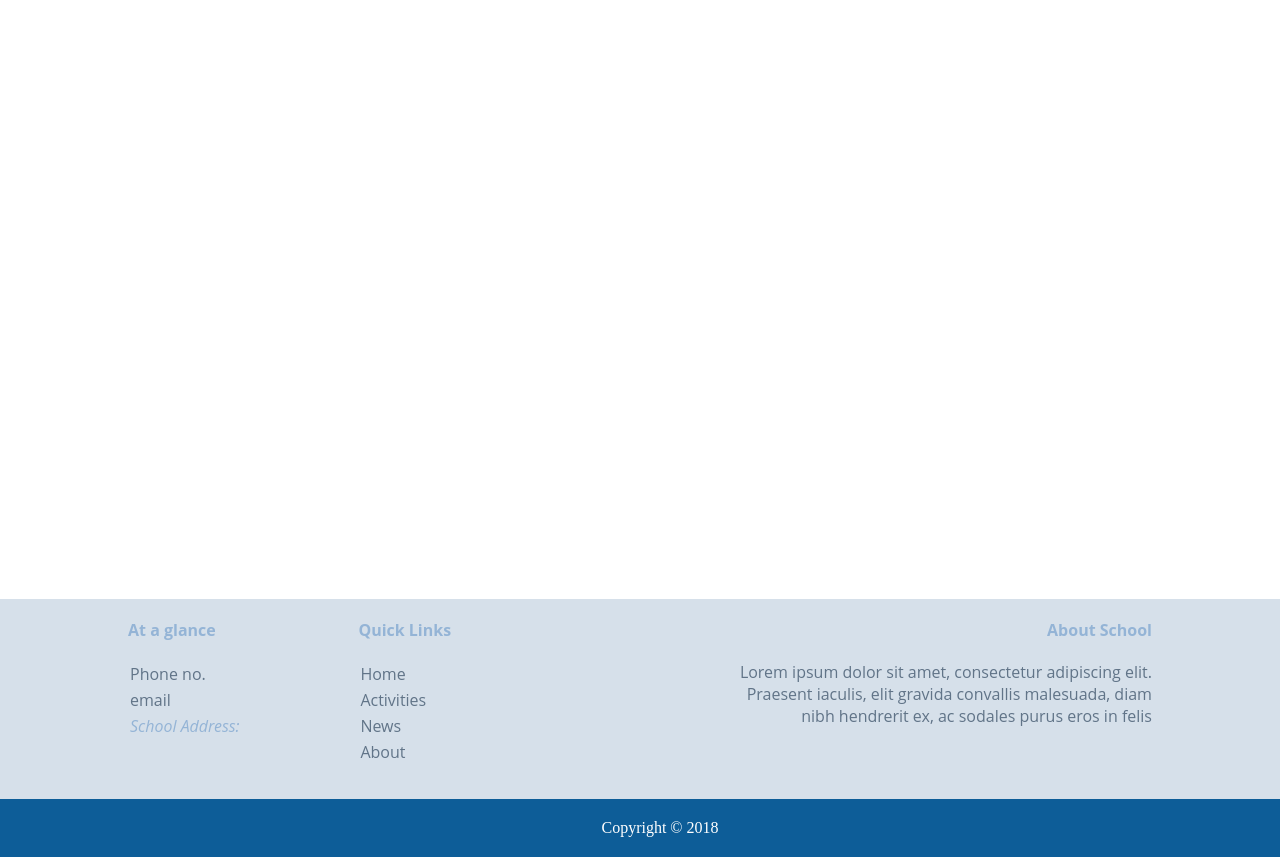
After one commit to SohamNathani/School-Project, a PHP site: page / in a window 1280 px wide. The commit adds this page. Shown: the part 569-1426 px from the top of the page. Run offline with PHP 8.4, Linux system fonts and the light colour scheme.

Commit message:
navbar-footer-1

```diff
--- /dev/null
+++ b/Includes/footer.php
@@ -0,0 +1,81 @@
+<head>
+    <style>
+        *{
+            margin: 0;
+            padding: 0;
+        }
+
+        .grid-container{
+            display: grid;
+            grid-template-columns: 10% 15% 15% 5% auto 10%;
+            height: 200px;
+            width:100%;
+            grid-template-areas:
+            ". At-a-glnce q-link . abt-school .";
+            text-align: center;
+            /* background-color: #E9E7E1; */
+            font-family: 'Open Sans','Times New Roman', Times, serif;
+            color: #94B4D6;
+            background-color:rgba(64,110,157,0.21);
+        }
+        .Q-links {
+            grid-area: q-link;
+            padding:20px 20%;
+            text-align:left;
+        }
+        .At-a-glnce {
+            grid-area: At-a-glnce;
+            padding:20px 20%;
+            text-align: left;
+            padding-left:0px;
+        }
+        .abt-school {
+            grid-area: abt-school;
+            padding:20px 20%;
+            padding-right: 0px;
+            padding-left:150px;
+            text-align:right;
+        }
+
+        /* ul styling */
+        ul{
+            list-style-type: none;
+        }
+        a{
+            text-decoration: none;
+            color:#617488;
+        }
+        a:hover{
+            color:#617488;
+        }
+        .f-li{
+            padding: 2px;
+        }
+    </style>
+</head>
+
+    <div class="grid-container">
+        <div class="Q-links">
+            <h4>Quick Links</h4>
+            <ul style="padding-top:20px">
+                <li class="f-li"><a href="http://" target="_blank" rel="noopener noreferrer">Home</a></li>
+                <li class="f-li"><a href="http://" target="_blank" rel="noopener noreferrer">Activities</a></li>
+                <li class="f-li"><a href="http://" target="_blank" rel="noopener noreferrer">News</a></li>
+                <li class="f-li"><a href="http://" target="_blank" rel="noopener noreferrer">About</a></li>
+            </ul>
+        </div>
+        <div class="At-a-glnce">
+            <h4>At a glance</h4>
+            <ul style="padding-top:20px">
+                <li class="f-li"><a href="tel:+">Phone no.</a></li>
+                <li class="f-li"><a href="mailto:">email</a></li>
+                <li class="f-li"><address>School Address:</address></li>
+            </ul>
+
+        </div>
+        <div class="abt-school">
+            <h4>About School</h4>
+            <p style="padding-top: 20px; color: #617488">Lorem ipsum dolor sit amet, consectetur adipiscing elit. Praesent iaculis, elit gravida convallis malesuada, diam nibh hendrerit ex, ac sodales purus eros in felis</p>
+        </div>
+    </div>
+    <div style="width:100%;background-color:#0D5D98; padding:20px; color:white; text-align:center;">Copyright &copy; 2018</div>
--- a/Includes/navbar.php
+++ b/Includes/navbar.php
@@ -21,16 +21,27 @@
             <ul class="nav-bar" id="toggle" >
             <p id="n-quote">सरस्वती शिक्षा परिषद् मध्यप्रदेश एवं विद्याभारती से सम्बद्ध </p>
 
-                <li><a href="#home">Home</a></li>
-                <li><a href="#news">News</a></li>
-                <li><a href="#activities">Activities</a></li>
-                <li><a href="#about">About Institution</a></li>
+                <li><a class="b-link p-left" href="#home">Home</a></li>
+                <li><a class="b-link" href="#news">News</a></li>
+                <li><a class="b-link" href="#activities">Activities</a></li>
+                <li><a class="b-link" href="#about">About Institution</a></li>
 
             </ul>
         </div>
         </nav>
     </header>
+    <script>
+              $(document).ready(function(){
+                    $(".b-link").click(function() {
+              // remove classes from all
+              $("b-link").removeClass("active1");
+              // add class to the one we clicked
+              $(this).addClass("active1");
+           });
+        });
+    </script>
     <script type="text/javascript">
+
         var nav = document.getElementById("toggle");
         function myFunction(){
 
--- a/activity.php
+++ b/activity.php
@@ -8,7 +8,7 @@
 </head>
 <body>
     <header>
-			<?php include "Includes/navbar.php" ?>
+			<?php include_once "Includes/navbar.php" ?>
 </header>
 	<div class="container-activity">
 		<div class="carousel">
--- a/assets/css/main.css
+++ b/assets/css/main.css
@@ -16,7 +16,8 @@ nav{
 }
 /* Improvements to be done regarding positioning of the list to center */
 .nav-bar li{
-    margin: 88px 6px 10px 7px;
+    margin-top: 72px;
+    /* padding: 100px 6px 10px 7px; */
     /*padding-right: 20px;
     padding-left: 20px;
 */    float: left;
@@ -27,20 +28,24 @@ nav{
     text-decoration: none;
     font-family: 'Segoe UI','Times New Roman',sans-serif;
     font-size: 1.5vw;
-    padding: 0px 16px;
+    padding: 16px;
     transition: 200ms;
 }
 
-.nav-bar li a.active{
-    font-size: 1.7vw;
-    color: #B7D4F9;
-    text-shadow: 2px 4px 8px rgba(0,0,0,1)
+.active1{
+    background-color: #0D5D98;
+    font-size: 1.5vw;
+    color: antiquewhite;
+    /* border-bottom: 2px solid white; */
 }
 
-.nav-bar li a:hover:not(.active){
+.nav-bar li a:hover:not(.active1){
     color: antiquewhite;
     font-size: 1.7vw;
     transition: 200ms;
+}
+.p-left{
+    margin-left: 40px;
 }
 
 #n-quote{
@@ -90,13 +95,13 @@ nav .ham-button {
         font-size:20px;
         padding:0px;
     }
-    .nav-bar li a.active{
+    .nav-bar li a.active1{
     font-size: 20px;
     /*color: #B7D4F9;*/
     /*text-shadow: 2px 4px 8px rgba(0,0,0,1)*/
     }
 
-    .nav-bar li a:hover:not(.active){
+    .nav-bar li a:hover:not(.active1){
     /*color: antiquewhite;*/
     font-size: 20px;
     }
@@ -105,3 +110,75 @@ nav .ham-button {
     }
 
 }
+/* footer css */
+.grid-container{
+    display: grid;
+    grid-template-columns: 10% 15% 15% auto 10%;
+    height: 200px;
+    grid-template-areas:
+    ". At-a-glnce q-link abt-school .";
+    text-align: center;
+    /* background-color: #E9E7E1; */
+    font-family: 'Open Sans','Times New Roman', Times, serif;
+    color: #94B4D6;
+}
+.Q-links {
+    grid-area: q-link;
+    padding:20px 20%;
+}
+.At-a-glnce {
+    grid-area: At-a-glnce;
+    padding:20px 20%;
+    text-align: left;
+}
+.abt-school {
+    grid-area: abt-school;
+    padding:20px 20%;
+    /* padding-left: 16px; */
+    text-align:right;
+}
+
+/* ul styling */
+ul{
+    list-style-type: none;
+}
+a{
+    text-decoration: none;
+}
+.f-li{
+    padding: 2px;
+}
+/* school-image css */
+.school-image{
+    background-image: linear-gradient(rgba(0, 0, 0, 0.5),rgba(0, 0, 0, 0.5)),url("https://content2.jdmagicbox.com/comp/gorakhpur/p8/9999px551.x551.110124092402.v4p8/catalogue/saraswati-shishu-mandir-hr-sec-school-gorakhpur-ho-gorakhpur-schools-evxplw8.jpg?interpolation=lanczos-none&output-format=jpg&resize=1024:370&crop=1024:370px;*,*");
+    height: 40%;
+    background-position: center;
+    background-repeat: no-repeat;
+    background-size: cover;
+    position: relative;
+}
+.school-text{
+    text-align: center;
+    position: absolute;
+    top: 50%;
+    left: 50%;
+    transform: translate(-50%, -50%);
+    color: #94B4D6;
+    font-size: 24px;
+}
+.school-text button{
+    margin-top: 16px;
+    border: none;
+    border-radius: 5px;
+    outline: 0;
+    display: inline-block;
+    padding: 10px 25px;
+    color: #1F425E;
+    background-color: #94B4D6;
+    text-align: center;
+    cursor: pointer;
+}
+.school-text button:hover{
+    background-color: rgb(17, 66, 129);
+    color: white;
+}
--- /dev/null
+++ b/index.php
@@ -0,0 +1,49 @@
+<!DOCTYPE html>
+<html>
+
+<head>
+    <meta charset="UTF-8">
+    <meta name="viewport" content="width=device-width, initial-scale=1.0">
+    <meta http-equiv="X-UA-Compatible" content="ie=edge">
+    <link rel="stylesheet" href="../assets/css/main.css">
+    <link rel="stylesheet" type="text/css" href="https://stackpath.bootstrapcdn.com/font-awesome/4.7.0/css/font-awesome.min.css">
+    <title>Home</title>
+</head>
+
+<body>
+    <header>
+        <?php include_once "Includes/navbar.php";
+        ?>
+    </header>
+    <main style="height: 1000px">
+    <div class="school-image">
+        <div class="school-text">
+            <p>Lorem ipsum dolor sit amet, consectetur adipiscing elit.
+                Praesent iaculis, elit gravida convallis malesuada, diam
+                nibh hendrerit ex, ac sodales purus eros in felis.</p>
+                <button>Know more</button>
+        </div>
+    </div>
+
+
+    </main>
+    <footer>
+    <?php include_once "Includes/footer.php";
+    ?>
+    </footer>
+    <script type="text/javascript">
+        var nav = document.getElementById("toggle");
+        function myFunction(){
+
+        if (nav.className === "nav-bar") {
+            nav.className += " responsive";
+        } else {
+            nav.className = "nav-bar";
+        }
+        }
+
+
+    </script>
+</body>
+
+</html>
```
Also changed, not shown: assets/css/activity.css (+3 -13 lines).
